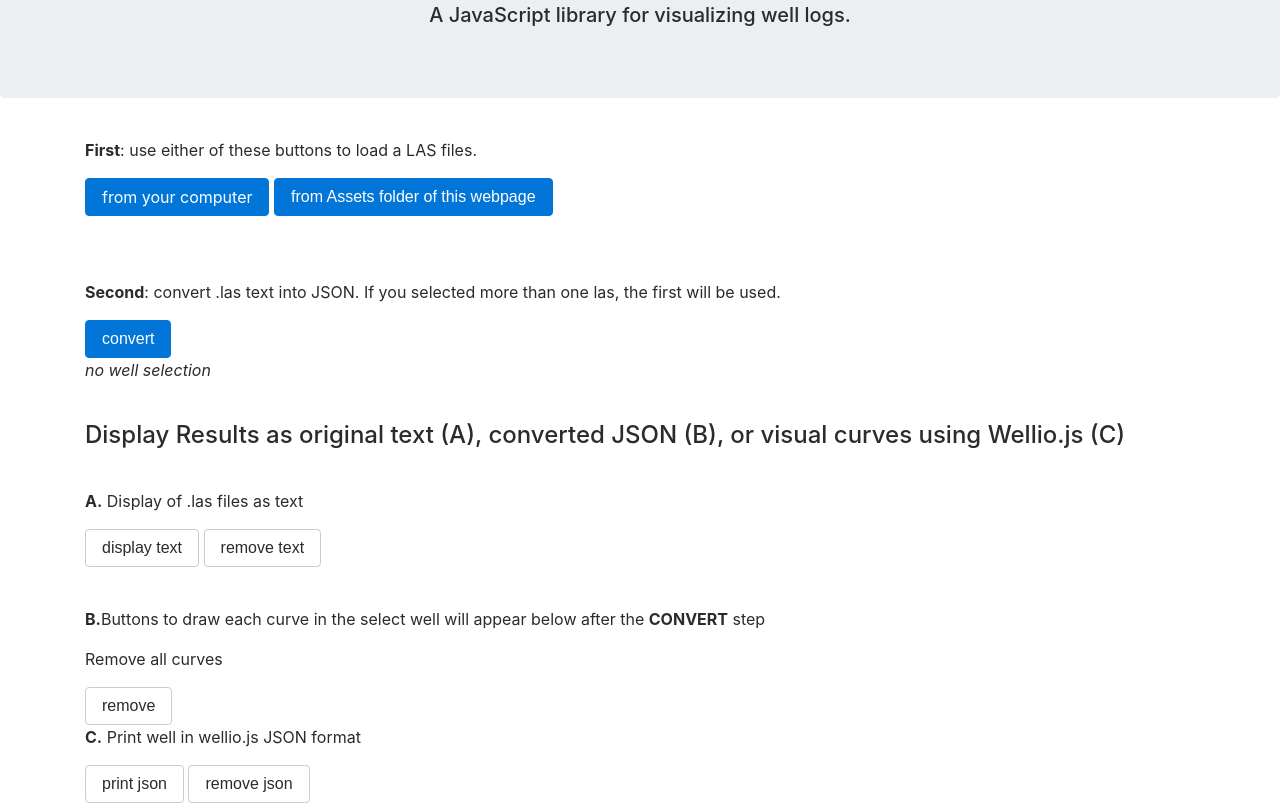
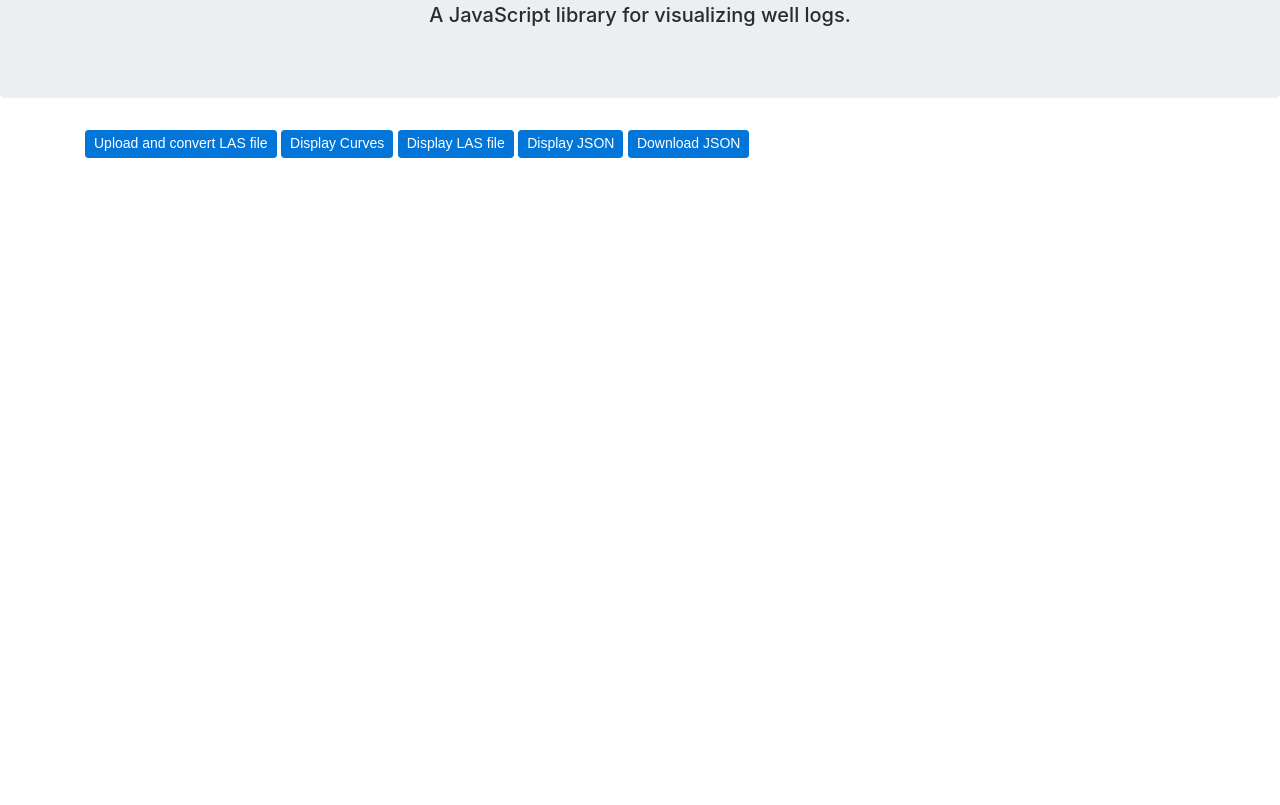
Before and after one commit to JustinGOSSES/wellioviz, a website with bundled scripts: page docs/demo.html in a window 1280 px wide. Shown: the part 155-960 px from the top of the page. After the commit the page ends 800 px from the top, so only its background shows below. Built offline with nearby package versions, Linux system fonts and the light colour scheme; a script that the page names is missing.

Commit message:
Add menu buttons for all major LAS UI components

```diff
--- a/docs/css/main.css
+++ b/docs/css/main.css
@@ -33,11 +33,12 @@
 
 
 div.well_step {
-	margin-top: 40px;
+	margin-top: 1em;
 }
 
 div.well_step_left {
-	margin-top: 40px;
+	margin-top: 1em;
+	margin-bottom: 1em;
 	float: left;
 	width: 100%;
 }
--- a/docs/demo.html
+++ b/docs/demo.html
@@ -48,6 +48,12 @@
 		<h5>A JavaScript library for visualizing well logs.</h5>
 	</div>
 	<div class="container">
+		<button class="btn btn-primary btn-sm" data-toggle="collapse" data-target="#wellupload">Upload and convert LAS file</button>
+		<button class="btn btn-primary btn-sm" data-toggle="collapse" data-target="#welldisplaycurves">Display Curves</button>
+		<button class="btn btn-primary btn-sm" data-toggle="collapse" data-target="#welldisplaytext">Display LAS file</button>
+		<button class="btn btn-primary btn-sm" data-toggle="collapse" data-target="#welldisplayjson">Display JSON</button>
+		<button class="btn btn-primary btn-sm" data-toggle="collapse" data-target="#welldownloadjson">Download JSON</button>
+	<div id="wellupload" class="collapse">
 	<div class="well_step">
 		<p><b>First</b>: use either of these buttons to load a LAS files.</p>
 		<div class="well_pos_relative">
@@ -56,8 +62,10 @@
 				<input type="file" id="files" multiple class='well_file_upload' name="file_source" size="40" onchange='$("#upload-file-info").html($(this).val());readInFilesFunction()'>
 			</a>
 
+			<button onclick="readInLASFromASSETS()" class='btn btn-primary'>from Assets folder of this webpage</button>
+			<span class='label label-info' id="upload-success"></span>
+			</br>
 			<span class='label label-info' id="upload-file-info"></span>
-			<button onclick="readInLASFromASSETS()" class='btn btn-primary'>from Assets folder of this webpage</button><span class='label label-info' id="upload-success"></span>
 		</div>
 		<output id="list"></output>
 	</div>
@@ -67,6 +75,9 @@
 		<button onclick="convert_and_startHelpers()" class='btn btn-primary'>convert</button>
 		<p id="which_well"><i>no well selection</i></p>
 	</div>
+	</div>
+
+	<div id="welldisplaytext" class="collapse">
 	<div class="well_step">
 		<h4>Display Results as original text (A), converted JSON (B), or visual curves using Wellio.js (C)</h4>
 	</div>
@@ -75,37 +86,37 @@
 		<button onclick="displayFileFunction() " class='btn btn-secondary'>display text</button>
 		<button onclick="removeTextLAS()" class='btn btn-secondary'>remove text</button>
 	</div>
+	</div>
 
-	<div class="well_step_left">
+	<div id="welldisplaycurves" class="collapse well_step_left">
 		<p><b>B.</b>Buttons to draw each curve in the select well will appear below after the <b>CONVERT</b> step</p>
 
 		<div id="curveButtons_holder"></div>
 		<p>Remove all curves</p><button onclick="remove_DOM_children()" class='btn btn-secondary'>remove</button>
+		<!-- <div>
+			<p>Remove all curves</p>
+			<button onclick="remove_DOM_children()">remove</button>
+		</div> -->
+		<div id="fileContents"></div>
+		<div class="plot_holder">
+			<div id="log_plot_div" class="log_plot_div box"></div>
+			<div class="log_plot_div2 box"></div>
+		</div>
+		</br>
 	</div>
 
-	<div style="float:left;width:100%" class="step">
+	<div id="welldisplayjson" class="collapse well_step_left">
 		<p><b>C.</b> Print well in wellio.js JSON format</p>
 		<button onclick="print_well()" class='btn btn-secondary'>print json</button>
 		<button onclick="remove_DOM_children('well_json_prettyprint')" class='btn btn-secondary'>remove json</button>
-	</div>
 
-	</br>
-	<!-- <div>
-		<p>Remove all curves</p>
-		<button onclick="remove_DOM_children()">remove</button>
-	</div> -->
-	<div id="fileContents"></div>
-	<div class="plot_holder">
-		<div id="log_plot_div" class="log_plot_div box"></div>
-		<div class="log_plot_div2 box"></div>
-	</div>
 	</br>
 <div style="float:left"></div>
 	</br>
 	<!-- <div style="float:left;width:100%">
 		<span>
 			<button onclick="print_well()" class='btn btn-secondary'>Print well in wellio.js JSON format</button>
-		<button onclick="remove_DOM_children('well_json_prettyprint')" class='btn btn-secondary'>remove json</button>
+			<button onclick="remove_DOM_children('well_json_prettyprint')" class='btn btn-secondary'>remove json</button>
 		</span>
 	</div> -->
 	</br>
@@ -113,8 +124,10 @@
 		<pre id="well_json_prettyprint" class="prettyprint">
 		</pre>
 	</div>
+	</div>
 	</br>
-	<div class="well_left">
+
+	<div id="welldownloadjson" class="collapse well_step_left">
 		<div class="well_step">
 			<h3>Download well as JSON file</h3>
 			<button id="download_button" onclick="download_test()" class='btn btn-secondary'>download</button>
```
